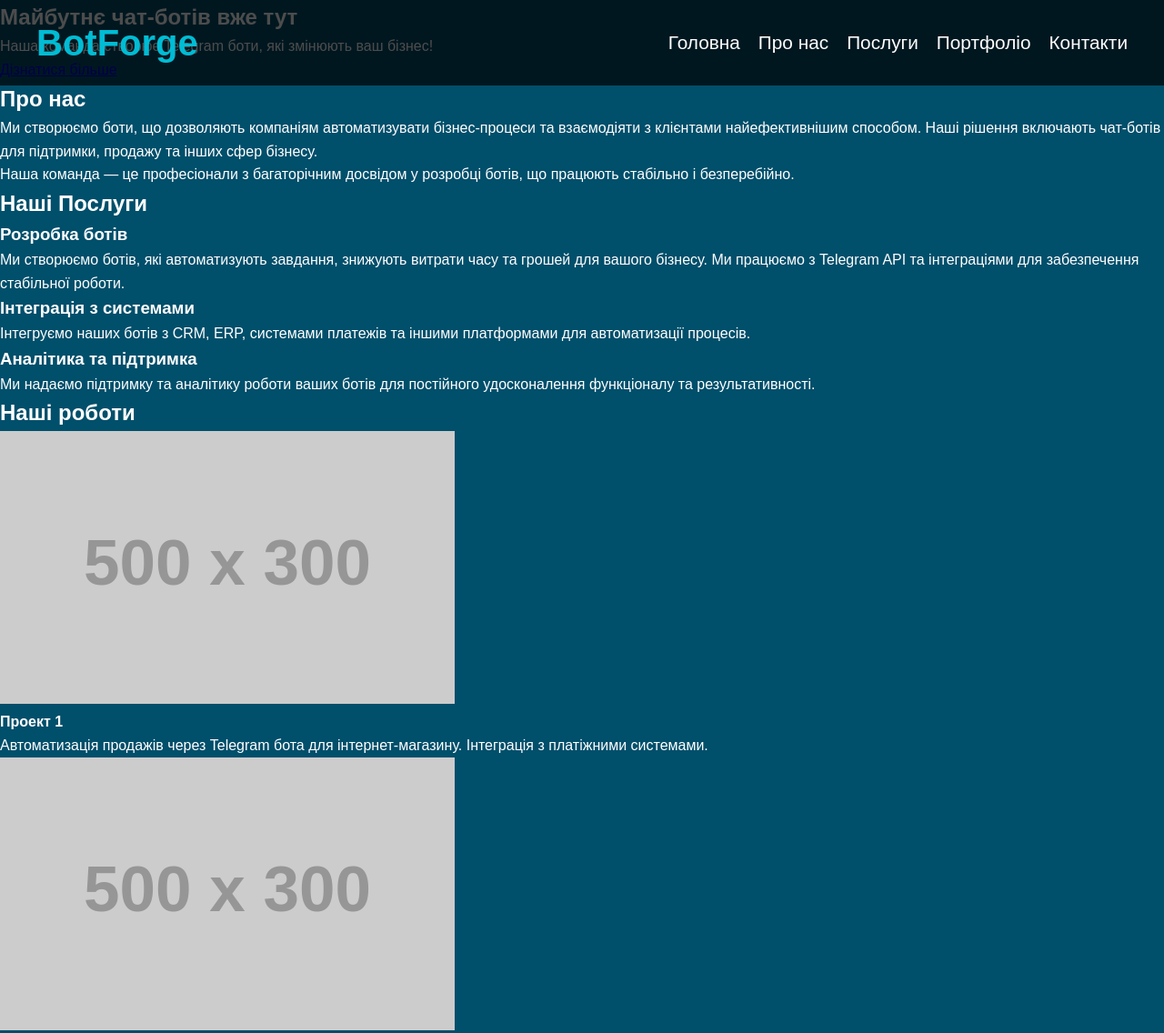
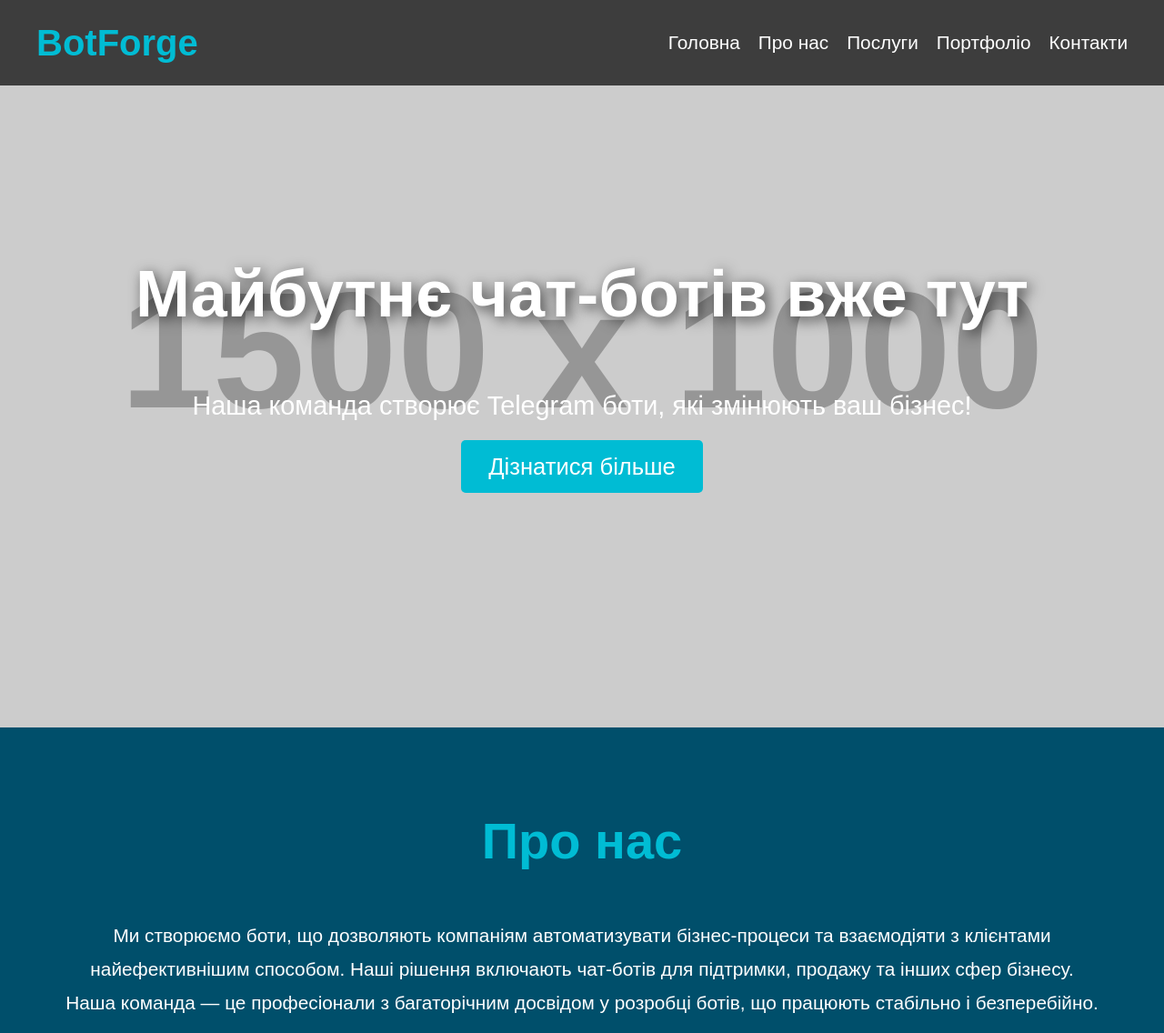
Before and after one commit to vladyslav40/JustMarketBot, a plain HTML site: page index.html in a window 1280 px wide. Shown: the top 1136 px of the page at 91% size. Drawn offline with Linux system fonts and the light colour scheme; placeholder pictures from the web are drawn by us.

Commit message:
Update styles.css

```diff
--- a/styles.css
+++ b/styles.css
@@ -110,3 +110,129 @@ nav ul li a:hover {
         cursor: pointer;
     }
 }
+
+/* Главная секция */
+.hero {
+    height: 100vh;
+    background-image: url('https://via.placeholder.com/1500x1000');
+    background-size: cover;
+    background-position: center;
+    display: flex;
+    justify-content: center;
+    align-items: center;
+    text-align: center;
+    padding: 20px;
+    animation: fadeIn 2s ease-out;
+}
+
+.hero-content h2 {
+    font-size: 4.5rem;
+    color: white;
+    text-shadow: 4px 4px 15px rgba(0, 0, 0, 0.7);
+}
+
+.hero-content p {
+    font-size: 1.8rem;
+    margin: 20px 0;
+}
+
+.hero .btn {
+    background-color: #00bcd4;
+    color: white;
+    padding: 15px 30px;
+    font-size: 1.6rem;
+    text-decoration: none;
+    border-radius: 5px;
+    transition: background-color 0.3s ease-in-out;
+}
+
+.hero .btn:hover {
+    background-color: #0097a7; /* Тёмно-голубой при наведении */
+}
+
+/* Секции */
+section {
+    padding: 80px 20px;
+    animation: fadeIn 2s ease-out;
+}
+
+.container {
+    max-width: 1200px;
+    margin: 0 auto;
+    text-align: center;
+}
+
+h2 {
+    font-size: 3.5rem;
+    margin-bottom: 40px;
+    color: #00bcd4; /* Голубой цвет для заголовков */
+}
+
+p {
+    font-size: 1.3rem;
+    line-height: 1.8;
+}
+
+/* Портфолио */
+.portfolio-items {
+    display: flex;
+    justify-content: space-around;
+    margin-top: 40px;
+}
+
+.portfolio-item {
+    width: 30%;
+    transition: transform 0.3s ease-in-out;
+}
+
+.portfolio-item:hover {
+    transform: scale(1.05);
+}
+
+.portfolio-item img {
+    width: 100%;
+    border-radius: 10px;
+}
+
+/* Формы */
+form input, form textarea {
+    width: 100%;
+    padding: 15px;
+    margin: 10px 0;
+    border: 1px solid #00bcd4;
+    border-radius: 5px;
+    background-color: #1f2d3d;
+    color: white;
+    font-size: 1.2rem;
+}
+
+form button {
+    background-color: #00bcd4;
+    color: white;
+    padding: 15px 30px;
+    font-size: 1.5rem;
+    border: none;
+    border-radius: 5px;
+    cursor: pointer;
+}
+
+form button:hover {
+    background-color: #0097a7;
+}
+
+/* Футер */
+footer {
+    background-color: #031a2a;
+    padding: 20px;
+    text-align: center;
+}
+
+footer p {
+    font-size: 1.2rem;
+}
+
+/* Анимации */
+@keyframes fadeIn {
+    0% { opacity: 0; }
+    100% { opacity: 1; }
+}
```
